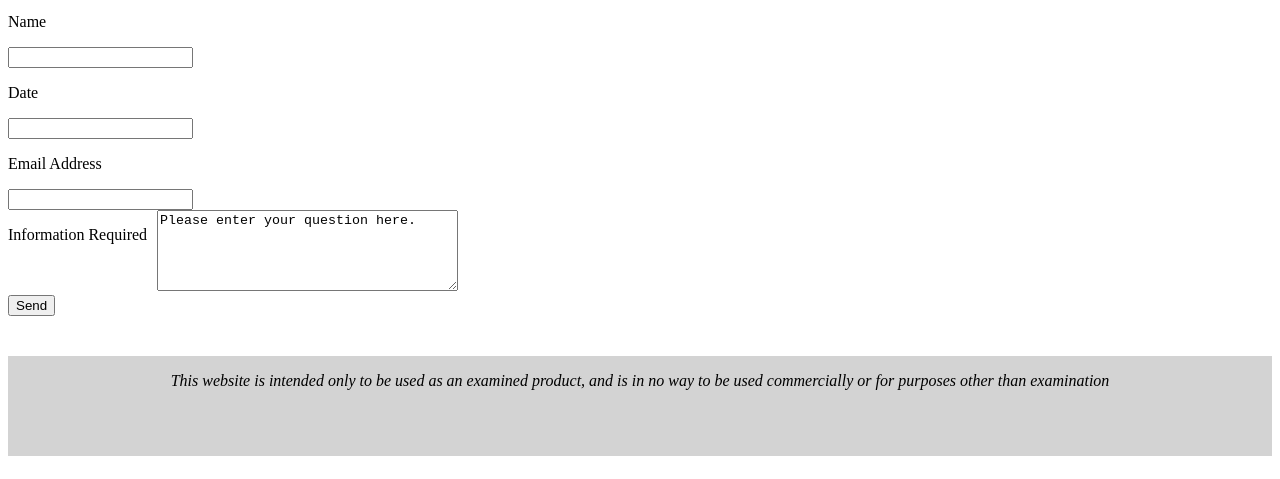
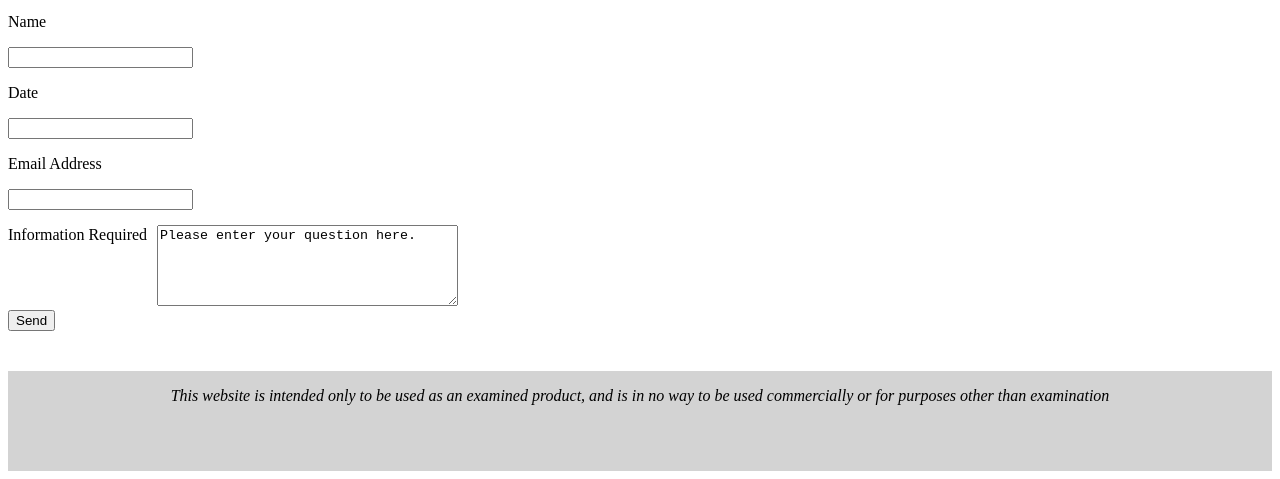
Before and after one commit to naa87952/naa87952.github.io, a plain HTML site: page contact.html in a window 1280 px wide. Shown: the part 577-1056 px from the top of the page. Drawn offline with Linux system fonts and the light colour scheme.

Commit message:
added top margin for textarea

```diff
--- a/styles.css
+++ b/styles.css
@@ -82,6 +82,9 @@
 		float: left;
 		margin-right: 10px;
 	}
+	textarea{
+		margin-top: 15px;
+	}
 
 	/*styling footer section */
 
```
